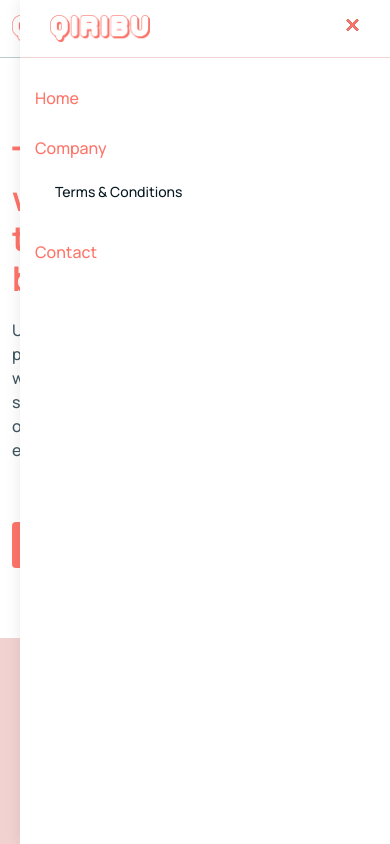
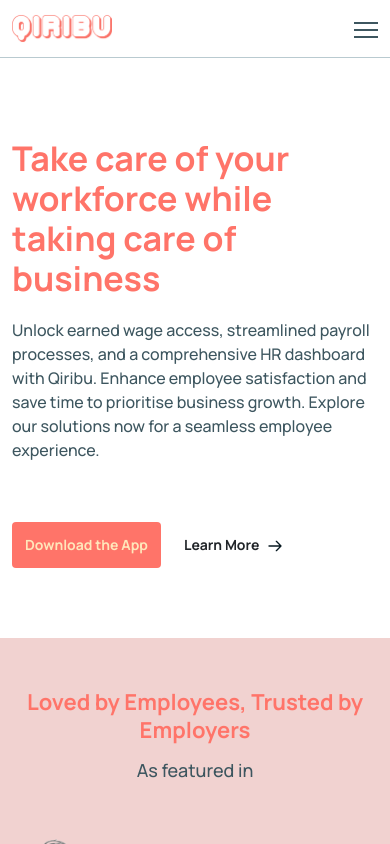
Before and after one commit to kallyas/qiribu.com, a React (Vite) app: page / in a window 390 px wide. Shown: the top 844 px of the page. Built offline with nearby package versions, Linux system fonts and the light colour scheme; some icons are missing; a web font is replaced by a local one.

Commit message:
fix: mobile menu state

```diff
--- a/src/components/Navbar.jsx
+++ b/src/components/Navbar.jsx
@@ -4,7 +4,7 @@
 import { Link } from "react-router-dom";
 
 const Navbar = () => {
-  const [toggle, setToggle] = useState(!false);
+  const [toggle, setToggle] = useState(false);
   const menu = [
     {
       name: "Home",
```
